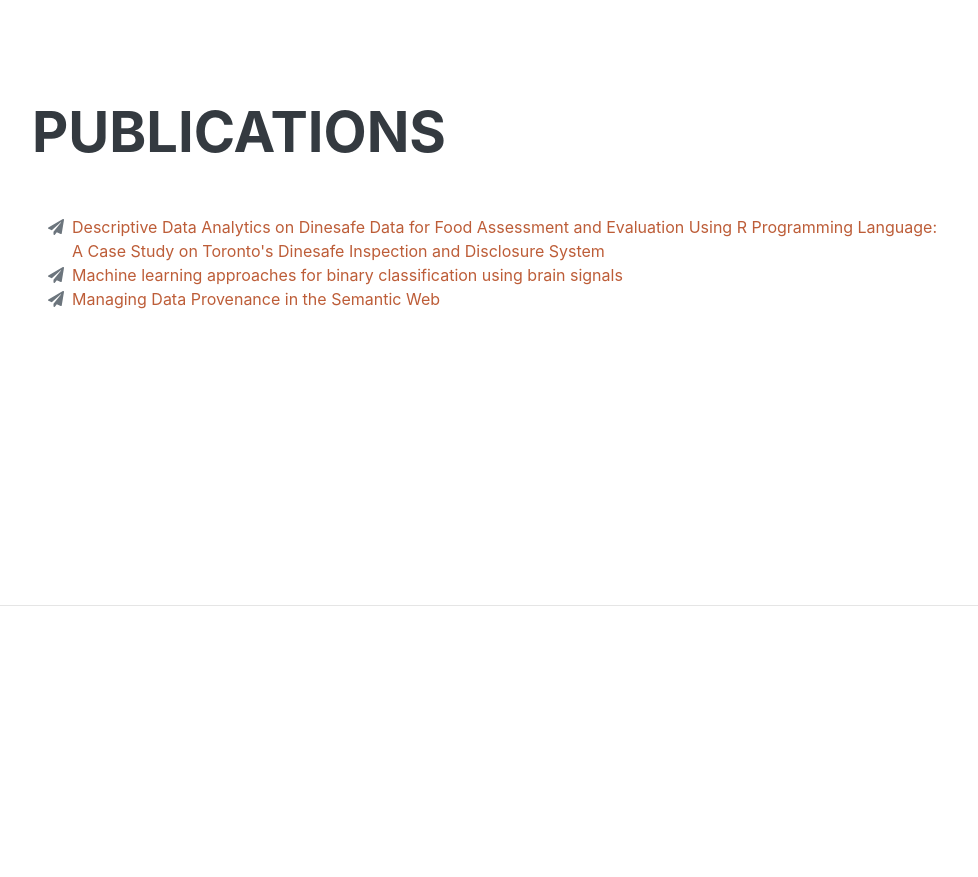
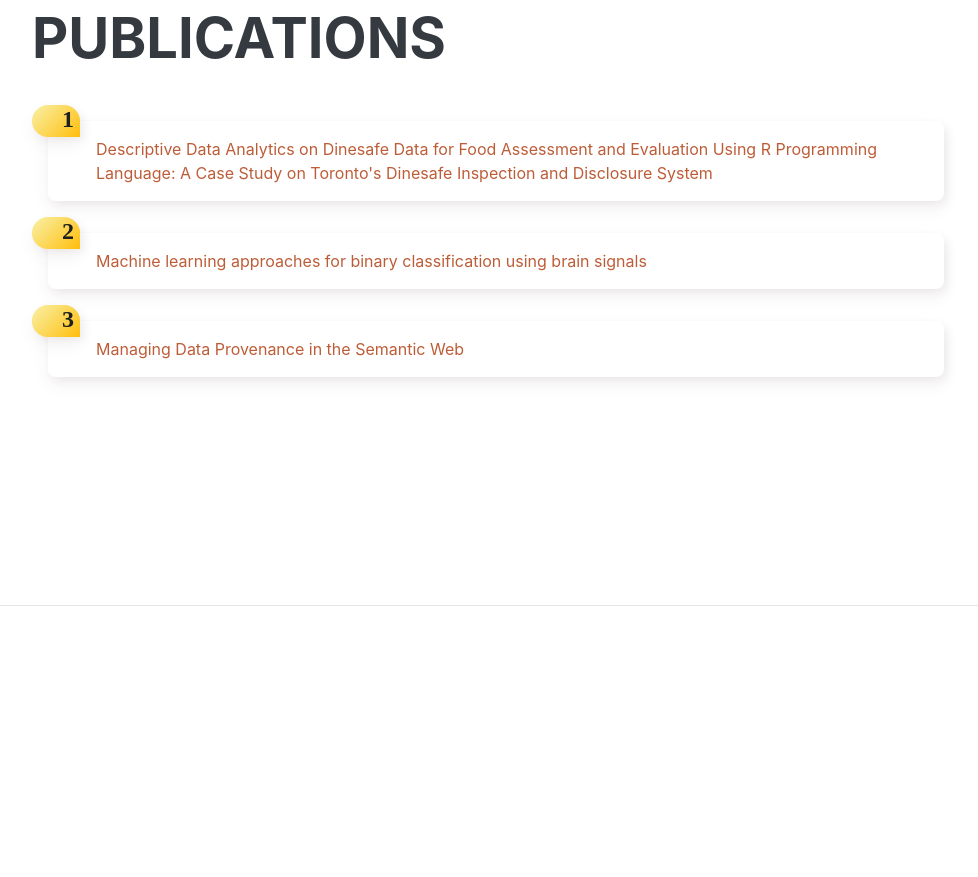
Before and after one commit to vtrikha/Vikas-Trikha, a plain HTML site: page index.html in a window 1280 px wide. Shown: the part 4200-5077 px from the top of the page, without its empty margins (288-1266 px from the left). Drawn offline with nearby package versions, Linux system fonts and the light colour scheme; a web font is replaced by a local one.

Commit message:
Update index.html

```diff
--- a/index.html
+++ b/index.html
@@ -272,10 +272,10 @@
             <section class="resume-section" id="publications">
                 <div class="resume-section-content">
                     <h2 class="mb-5">Publications</h2>
-                    <ul class="fa-ul mb-0">
-					<li> <span class="fa-li"><i class="fas fa-paper-plane"></i></span> <a href="https://www.igi-global.com/book/handbook-research-engineering-business-healthcare/239914" target="_blank">Descriptive Data Analytics on Dinesafe Data for Food Assessment and Evaluation Using R Programming Language: A Case Study on Toronto's Dinesafe Inspection and Disclosure System</a></li>
-					<li> <span class="fa-li"><i class="fas fa-paper-plane"></i></span><a href="https://www.techrxiv.org/articles/Machine_learning_approaches_for_binary_classification_using_brain_signals/12089496" target="_blank">Machine learning approaches for binary classification using brain signals </a></li>
-					<li> <span class="fa-li"><i class="fas fa-paper-plane"></i></span><a href="https://www.ijert.org/managing-data-provenance-in-the-semantic-web" target="_blank">Managing Data Provenance in the Semantic Web </a></li>
+                    <ol class="gradient-list">
+					<li> <a href="https://www.igi-global.com/book/handbook-research-engineering-business-healthcare/239914" target="_blank">Descriptive Data Analytics on Dinesafe Data for Food Assessment and Evaluation Using R Programming Language: A Case Study on Toronto's Dinesafe Inspection and Disclosure System</a></li>
+					<li> <a href="https://www.techrxiv.org/articles/Machine_learning_approaches_for_binary_classification_using_brain_signals/12089496" target="_blank">Machine learning approaches for binary classification using brain signals </a></li>
+					<li> <a href="https://www.ijert.org/managing-data-provenance-in-the-semantic-web" target="_blank">Managing Data Provenance in the Semantic Web </a></li>
                 </div>
             </section>
             <hr class="m-0" />
```
